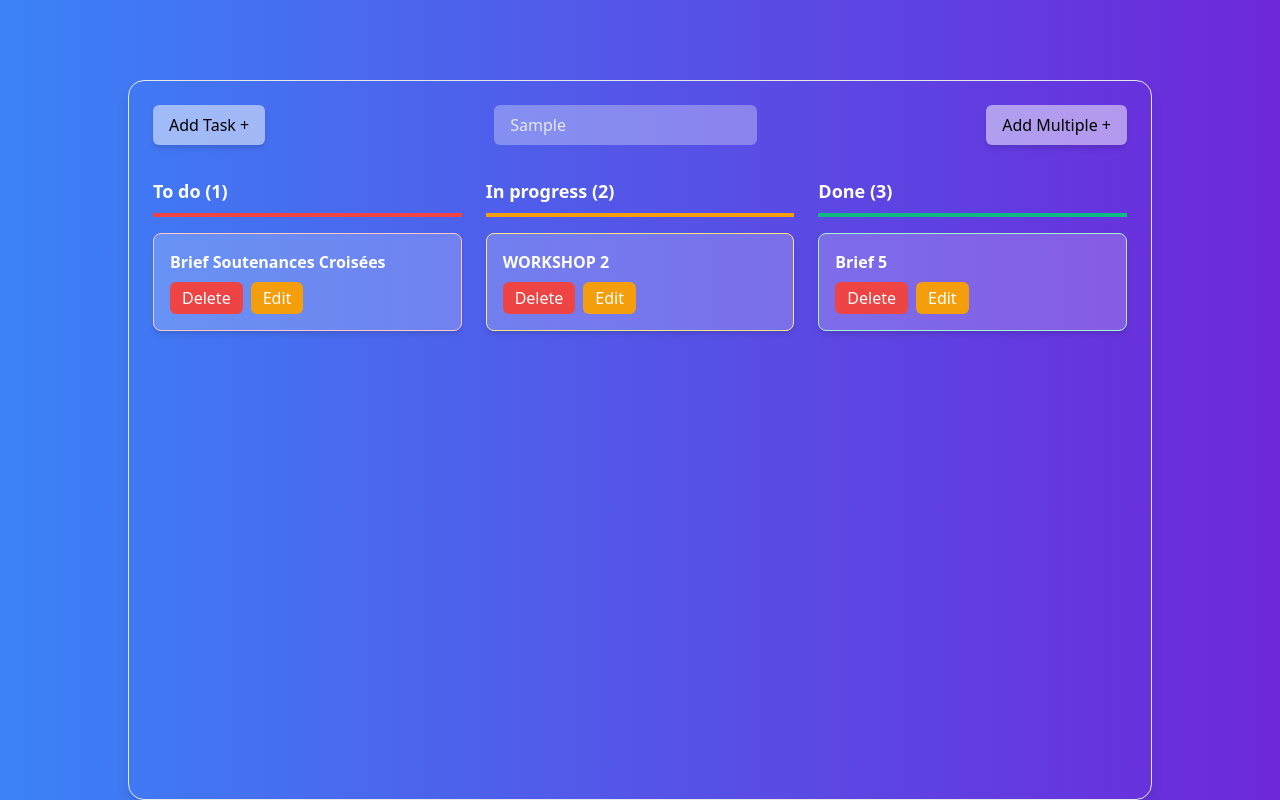
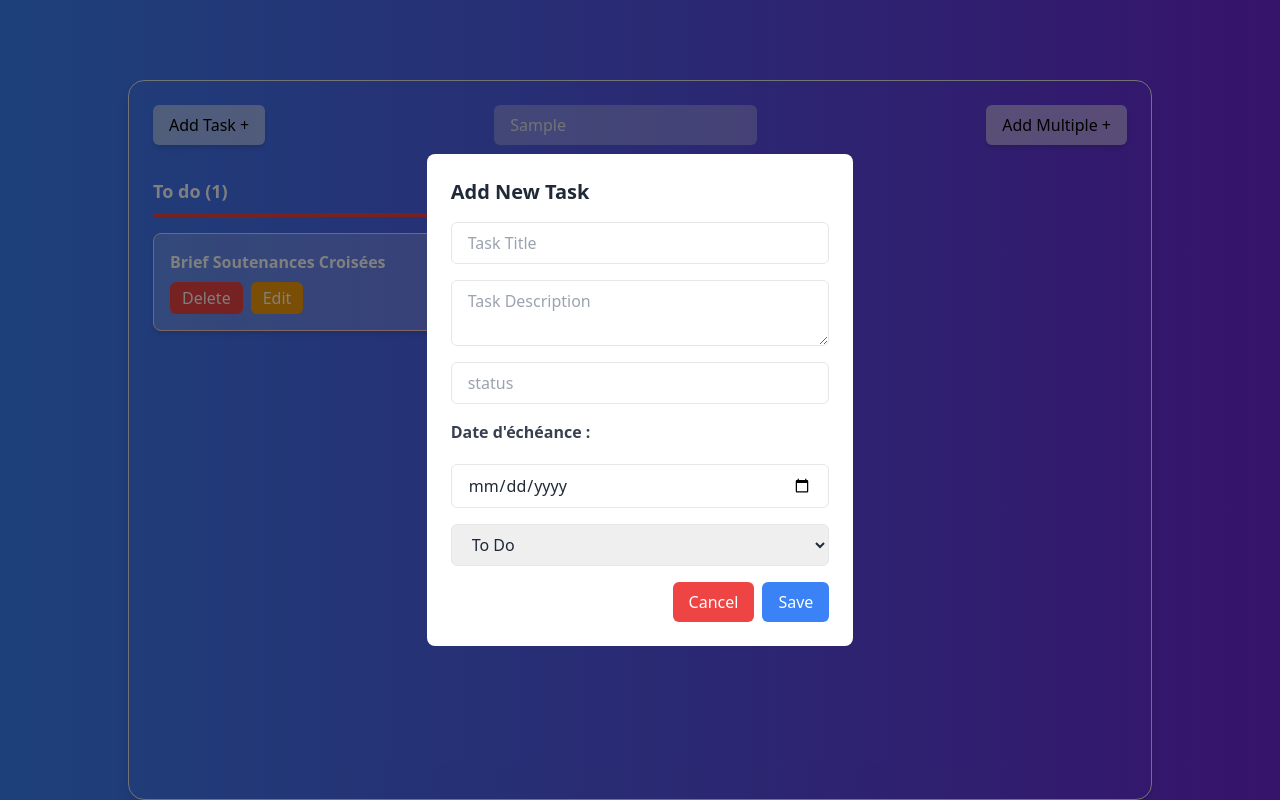
Before and after one commit to Berrouk-Salma/Syst-me-de-Gestion-des-T-ches-To-Do-List, a website: page index.html in a window 1280 px wide. Both pictures are taken after typing "Sample" into the empty fields and a click on the button "Add Task +". Drawn offline with nearby package versions, Linux system fonts and the light colour scheme.

Commit message:
add interface to title and discription also date ...

```diff
--- a/index.html
+++ b/index.html
@@ -6,22 +6,21 @@
     <meta name="viewport" content="width=device-width, initial-scale=1.0">
     <title>To Do List</title>
     <link href="https://cdn.jsdelivr.net/npm/tailwindcss@2.2.19/dist/tailwind.min.css" rel="stylesheet">
-    <script src="./main.js"></script>
+
 </head>
 
 <body class="flex justify-center h-screen bg-gradient-to-r from-blue-500 to-purple-700 text-gray-800">
     <div class="container mx-auto w-4/5 mt-20 p-6 bg-white/10 backdrop-blur-md rounded-2xl border border-white/20 shadow-lg">
 
-
+        <!-- this is task header-->
         <div class="header-container flex justify-between mb-8">
-            <button class="add-task-btn bg-white bg-opacity-50 text-black px-4 py-2 rounded-md shadow-md">Add Task +</button>
+            <button onclick="openModal()" class="add-task-btn bg-white bg-opacity-50 text-black px-4 py-2 rounded-md shadow-md">Add Task +</button>
             <input type="text" placeholder="Search ..." class="search-input bg-white bg-opacity-30 text-gray-200 px-4 py-2 rounded-md focus:border-blue-600 focus:ring-2 focus:ring-blue-500 outline-none" />
             <button class="add-multiple-btn bg-white bg-opacity-50 text-black px-4 py-2 rounded-md shadow-md">Add Multiple +</button>
         </div>
 
 
         <div class="task-columns grid grid-cols-1 md:grid-cols-3 gap-6 mt-8">
-
 
             <div>
                 <h2 class="column-title text-lg font-semibold text-white">To do <span class="task-count">(1)</span></h2>
@@ -36,36 +35,35 @@
                 </div>
             </div>
 
+        </div>
 
-            <div>
-                <h2 class="column-title text-lg font-semibold text-white">In progress <span class="task-count">(2)</span></h2>
-                <div class="border-t-4 border-yellow-500 mt-2">
-                    <div class="task-item bg-white bg-opacity-20 border border-yellow-200 p-4 mt-4 rounded-lg shadow-md">
-                        <p class="task-title font-bold text-white">WORKSHOP 2</p>
-                        <div class="task-buttons flex gap-2 mt-2">
-                            <button class="delete-btn bg-red-500 text-white px-3 py-1 rounded-md">Delete</button>
-                            <button class="edit-btn bg-yellow-500 text-white px-3 py-1 rounded-md">Edit</button>
-                        </div>
+
+        <div id="taskModal" class="hidden fixed inset-0 bg-black bg-opacity-50 flex justify-center items-center">
+            <div class="bg-white p-6 rounded-lg w-1/3">
+                <h2 class="text-xl font-semibold mb-4">Add New Task</h2>
+                <form id="taskForm" class="flex flex-col gap-4">
+                    <input type="text" placeholder="Task Title" class="px-4 py-2 border rounded-md" required />
+                    <textarea placeholder="Task Description" class="px-4 py-2 border rounded-md" required></textarea>
+                    <input type="text" placeholder="status" class="px-4 py-2 border rounded-md" required />
+                    <label for="due-date" class="block text-gray-700 font-semibold mb-1">Date d'échéance :</label>
+                    <input type="date" id="due-date" name="due-date" class="w-full px-4 py-2 border rounded-md focus:ring focus:ring-blue-300" required>
+
+                    <select class="px-4 py-2 border rounded-md" required>
+                        <option value="to-do">To Do</option>
+                        <option value="in-progress">In Progress</option>
+                        <option value="done">Done</option>
+                    </select>
+                    <div class="flex justify-end gap-2">
+                        <button type="button" onclick="closeModal()" class="bg-red-500 text-white px-4 py-2 rounded-md">Cancel</button>
+                        <button type="submit" class="bg-blue-500 text-white px-4 py-2 rounded-md">Save</button>
                     </div>
-                </div>
+                </form>
             </div>
+        </div>
 
-            <!-- Done Column -->
-            <div>
-                <h2 class="column-title text-lg font-semibold text-white">Done <span class="task-count">(3)</span></h2>
-                <div class="border-t-4 border-green-500 mt-2">
-                    <div class="task-item bg-white bg-opacity-20 border border-green-200 p-4 mt-4 rounded-lg shadow-md">
-                        <p class="task-title font-bold text-white">Brief 5</p>
-                        <div class="task-buttons flex gap-2 mt-2">
-                            <button class="delete-btn bg-red-500 text-white px-3 py-1 rounded-md">Delete</button>
-                            <button class="edit-btn bg-yellow-500 text-white px-3 py-1 rounded-md">Edit</button>
-                        </div>
-                    </div>
-                </div>
-            </div>
 
-        </div>
     </div>
+    <script src="main.js"></script>
 </body>
 
 </html>
--- a/main.js
+++ b/main.js
@@ -0,0 +1,39 @@
+
+const taskModal = document.getElementById('taskModal');
+
+
+function openModal() {
+    taskModal.classList.remove('hidden');
+}
+
+
+function closeModal(modal) {
+    modal.classList.add('hidden');
+}
+
+
+window.addEventListener('click', (e) => {
+    if (e.target === taskModal) {
+        closeModal();
+    }
+});
+
+
+document.getElementById('taskForm').addEventListener('submit', (e) => {
+    e.preventDefault();
+
+    closeModal();
+});
+
+document.getElementById('taskForm').addEventListener('submit', (e) => {
+    e.preventDefault();
+
+    closeModal(taskModal);
+});
+
+
+document.getElementById('addMultipleForm').addEventListener('submit', (e) => {
+    e.preventDefault();
+
+    closeModal(addMultipleModal);
+});
```
Also changed, not shown: click.html (added, +16 -0 lines), image/bg.jpg (added), output.css, tailwind.config.js (line endings or trailing spaces).
